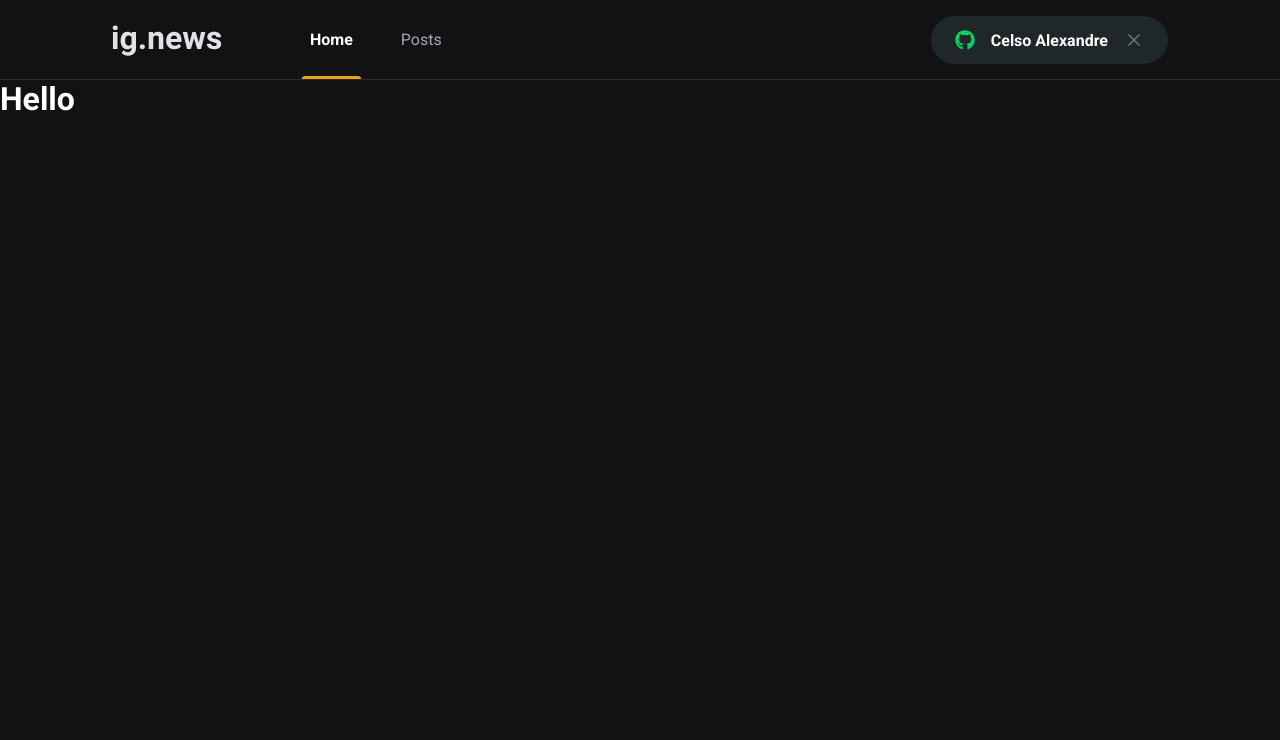
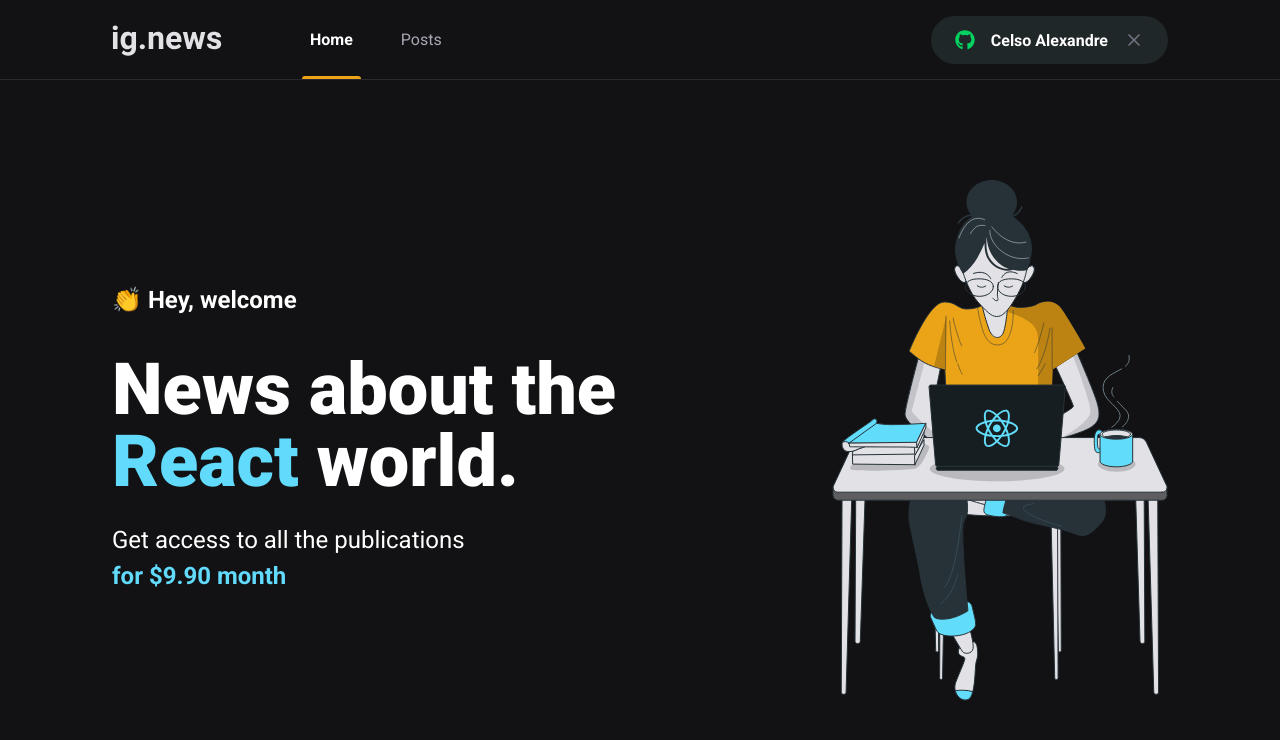
Before and after one commit to celso-alexandre/rocketseat-ignite-2021, a Next.js app in the folder reactjs/03-ignews/: page / in a window 1280 px wide. Shown: the top 740 px of the page. Built offline with nearby package versions, Linux system fonts and the light colour scheme.

Commit message:
react: 03-ignews: 2.3: Home page

```diff
--- /dev/null
+++ b/reactjs/03-ignews/src/pages/index.module.scss
@@ -0,0 +1,41 @@
+.contentContainer {
+  max-width: 1120px;
+  margin: 0 auto;
+  padding: 0 2rem;
+  height: calc(100vh - 5rem);
+
+  display: flex;
+  align-items: center;
+  justify-content: space-between;
+}
+
+.hero {
+  max-width: 600px;
+
+  > span {
+    font-size: 1.5rem;
+    font-weight: bold;
+  }
+
+  h1 {
+    font-size: 4.5rem;
+    line-height: 4.5rem;
+    font-weight: 900;
+    margin-top: 2.5rem;
+
+    span {
+      color: var(--cyan-500);
+    }
+  }
+
+  p {
+    font-size: 1.5rem;
+    line-height: 2.25rem;
+    margin-top: 1.5rem;
+
+    span {
+      color: var(--cyan-500);
+      font-weight: bold;
+    }
+  }
+}
--- a/reactjs/03-ignews/src/pages/index.tsx
+++ b/reactjs/03-ignews/src/pages/index.tsx
@@ -1,15 +1,33 @@
 import Head from 'next/head';
+import styles from './index.module.scss';
 
 export default function Home() {
   return (
     <>
       <Head>
-        <title>Início | ig.news</title>
+        <title>Home | ig.news</title>
       </Head>
 
-      <h1>
-        Hello
-      </h1>
+      <main className={styles.contentContainer}>
+        <section className={styles.hero}>
+          <span>👏 Hey, welcome</span>
+          <h1>
+            News about the
+            {' '}
+            <span>React</span>
+            {' '}
+            world.
+          </h1>
+          <p>
+            Get access to all the publications
+            {' '}
+            <br />
+            <span>for $9.90 month</span>
+          </p>
+        </section>
+
+        <img src="/images/avatar.svg" alt="Girl coding" />
+      </main>
     </>
   );
 }
```
